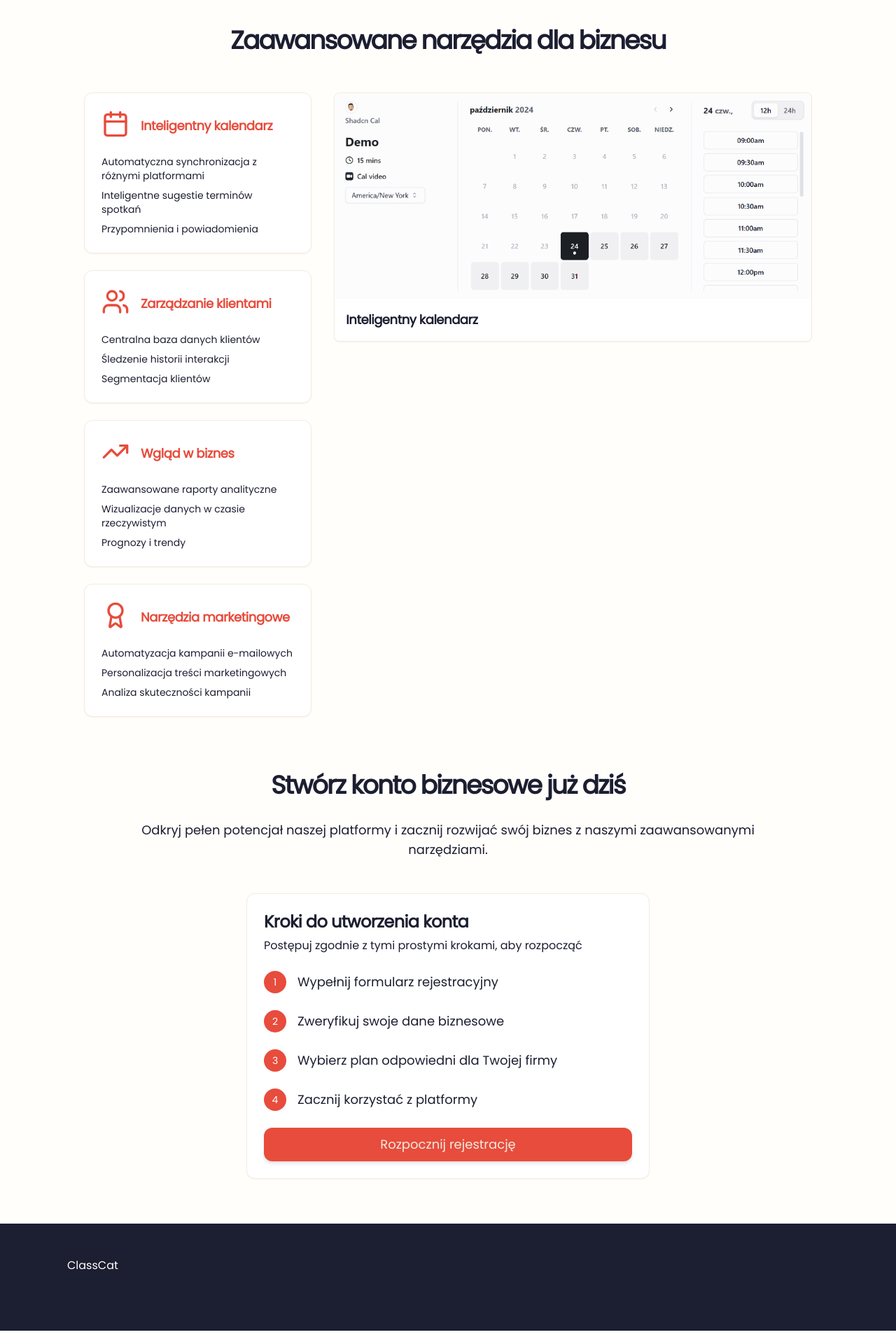
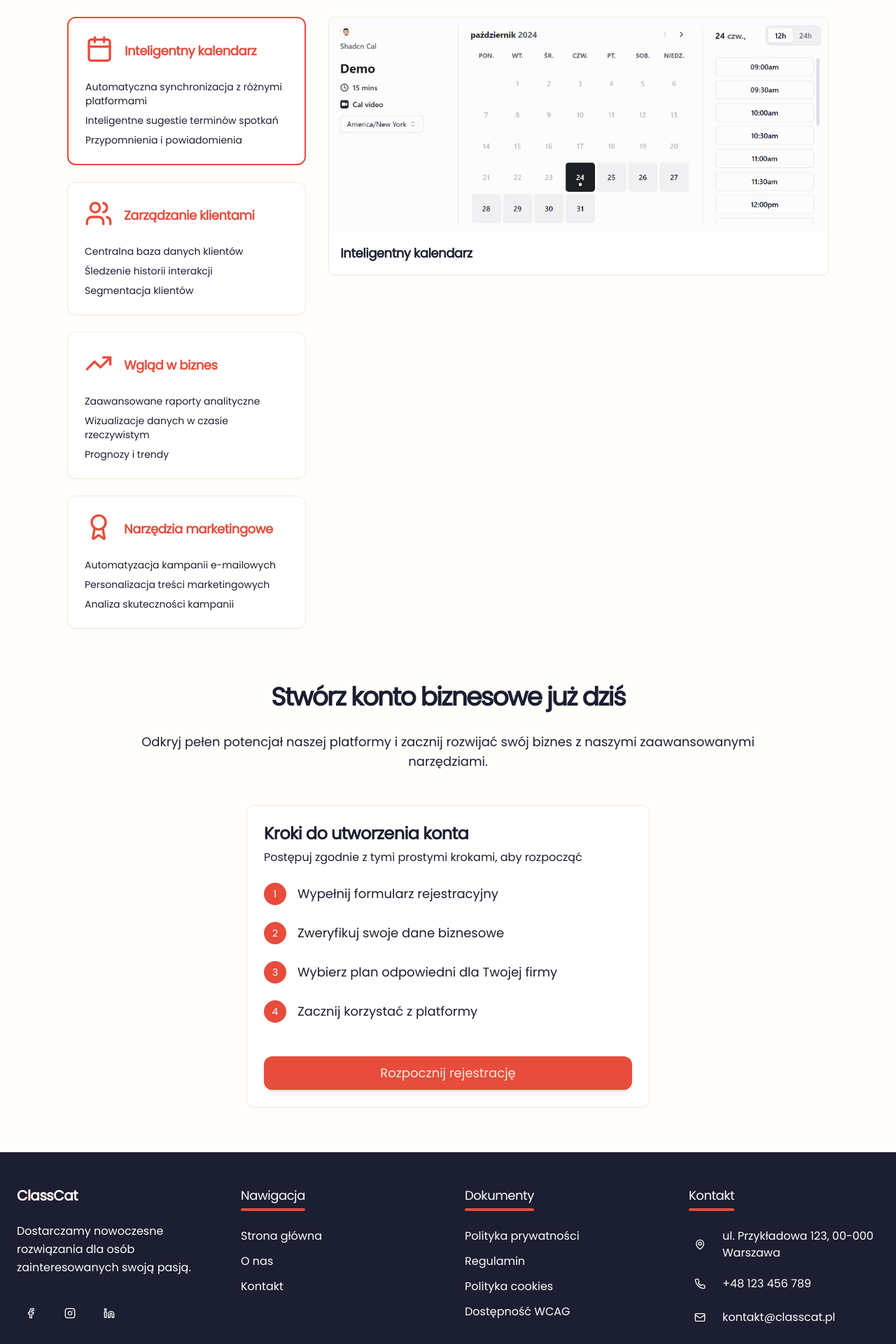
Before and after one commit to class-cat/class-cat-fe, a Next.js app: page /company in a window 1280 px wide. Shown: the part 560-2480 px from the top of the page at 70% size. Built offline with nearby package versions, Linux system fonts and the light colour scheme; no server answers; a web font is replaced by a local one.

Commit message:
feat: update company page

```diff
--- a/src/app/(company)/company/_components/business-account.tsx
+++ b/src/app/(company)/company/_components/business-account.tsx
@@ -75,7 +75,7 @@ export default function BusinessAccountSection() {
               </ol>
             </CardContent>
             <CardFooter>
-              <Button className="w-full py-6 text-lg">
+              <Button className="mt-6 w-full py-6 text-lg">
                 <Link prefetch={true} href={ROUTES.COMPANY.SIGN_UP}>
                   Rozpocznij rejestrację
                 </Link>
--- a/src/app/(company)/company/_components/feature-card.tsx
+++ b/src/app/(company)/company/_components/feature-card.tsx
@@ -11,15 +11,15 @@ interface FeatureCardProps {
     description: string[]
   }
   index: number
-  onHover: () => void
-  onLeave: () => void
+  isActive: boolean
+  onClick: () => void
 }
 
 export function FeatureCard({
   feature,
   index,
-  onHover,
-  onLeave,
+  isActive,
+  onClick,
 }: FeatureCardProps) {
   const [ref, isInView] = useInView<HTMLDivElement>({
     threshold: 0.1,
@@ -27,16 +27,19 @@ export function FeatureCard({
   })
 
   return (
-    (<motion.div
+    <motion.div
       ref={ref as RefObject<HTMLDivElement | null>}
       className="flex"
       initial={{ opacity: 0, y: 50 }}
       animate={isInView ? { opacity: 1, y: 0 } : { opacity: 0, y: 50 }}
       transition={{ duration: 0.5, delay: index * 0.1 }}
-      onMouseEnter={onHover}
-      onMouseLeave={onLeave}
+      onClick={onClick} // Changes active state
     >
-      <Card className="flex w-full flex-col border-secondary bg-[#fff] shadow-sm transition-shadow duration-300 hover:shadow-md">
+      <Card
+        className={`flex w-full flex-col bg-[#fff] shadow-sm transition-shadow duration-300 hover:shadow-md ${
+          isActive ? 'border-primary border-2' : 'border-secondary border'
+        }`}
+      >
         <CardHeader className="flex flex-row items-center gap-4">
           <feature.icon className="size-10 shrink-0 text-primary" />
           <CardTitle className="text-lg text-primary">
@@ -53,6 +56,6 @@ export function FeatureCard({
           </div>
         </CardContent>
       </Card>
-    </motion.div>)
-  );
+    </motion.div>
+  )
 }
--- a/src/app/(company)/company/_components/feature-image.tsx
+++ b/src/app/(company)/company/_components/feature-image.tsx
@@ -15,7 +15,7 @@ export function FeatureImage({ feature }: FeatureImageProps) {
   })
 
   return (
-    (<motion.div
+    <motion.div
       ref={ref as RefObject<HTMLDivElement | null>}
       initial={{ opacity: 0, scale: 0.9 }}
       animate={isInView ? { opacity: 1, scale: 1 } : { opacity: 0, scale: 0.9 }}
@@ -33,6 +33,6 @@ export function FeatureImage({ feature }: FeatureImageProps) {
       <div className="bg-[#fff] p-4">
         <h3 className="text-lg font-semibold">{feature.title}</h3>
       </div>
-    </motion.div>)
-  );
+    </motion.div>
+  )
 }
--- a/src/app/(company)/company/layout.tsx
+++ b/src/app/(company)/company/layout.tsx
@@ -2,6 +2,7 @@ import "~/styles/globals.css"
 
 import React from "react"
 import { TopNav } from "~/app/_components/topnav/topnav"
+import { Footer } from "~/app/(main)/_components/footer"
 
 export default function RootLayout({
   children,
@@ -14,9 +15,7 @@ export default function RootLayout({
         <TopNav />
         <main className="bg-white">{children}</main>
       </div>
-      <footer className="padding h-[153px] bg-foreground text-white max-sm:hidden">
-        ClassCat
-      </footer>
+      <Footer/>
     </>
   )
 }
--- a/src/app/(company)/company/page.tsx
+++ b/src/app/(company)/company/page.tsx
@@ -67,11 +67,15 @@ const features: Feature[] = [
 ]
 
 export default function HomePage() {
-  const [hoveredFeature, setHoveredFeature] = useState<number>(0)
+  const [activeFeature, setActiveFeature] = useState<number>(0) // Default to "Inteligentny kalendarz"
   const [ref, isInView] = useInView<HTMLDivElement>({
     threshold: 0.1,
     freezeOnceVisible: true,
   })
+
+  const handleCardClick = (index: number) => {
+    setActiveFeature(index) // Update active card and image on click
+  }
 
   return (
     <Container className="h-full flex-1 justify-center pt-2 md:pt-6">
@@ -86,10 +90,7 @@ export default function HomePage() {
         id="features"
         className="md:py-18 w-full py-12"
       >
-        <div className="container px-4 md:px-6">
-          <h3 className="mb-10 text-center tracking-tighter">
-            Zaawansowane narzędzia dla biznesu
-          </h3>
+        <div className="container">
           <div className="grid grid-cols-1 gap-6 lg:grid-cols-3 lg:gap-8">
             <div className="grid grid-cols-1 gap-6">
               {features.map((feature, index) => (
@@ -97,20 +98,18 @@ export default function HomePage() {
                   key={feature.title}
                   feature={feature}
                   index={index}
-                  onHover={() => setHoveredFeature(index)}
-                  onLeave={() => setHoveredFeature(index)}
+                  isActive={index === activeFeature} // Pass active state
+                  onClick={() => handleCardClick(index)} // Handle click
                 />
               ))}
             </div>
             <div className="col-span-2 hidden lg:block">
               <div className="sticky top-24 space-y-6">
                 <AnimatePresence mode="wait">
-                  {features[hoveredFeature] && (
-                    <FeatureImage
-                      key={hoveredFeature}
-                      feature={features[hoveredFeature]}
-                    />
-                  )}
+                  <FeatureImage
+                    key={activeFeature} // Use activeFeature as key
+                    feature={features[activeFeature] as Feature} // Display image of active feature
+                  />
                 </AnimatePresence>
               </div>
             </div>
```
